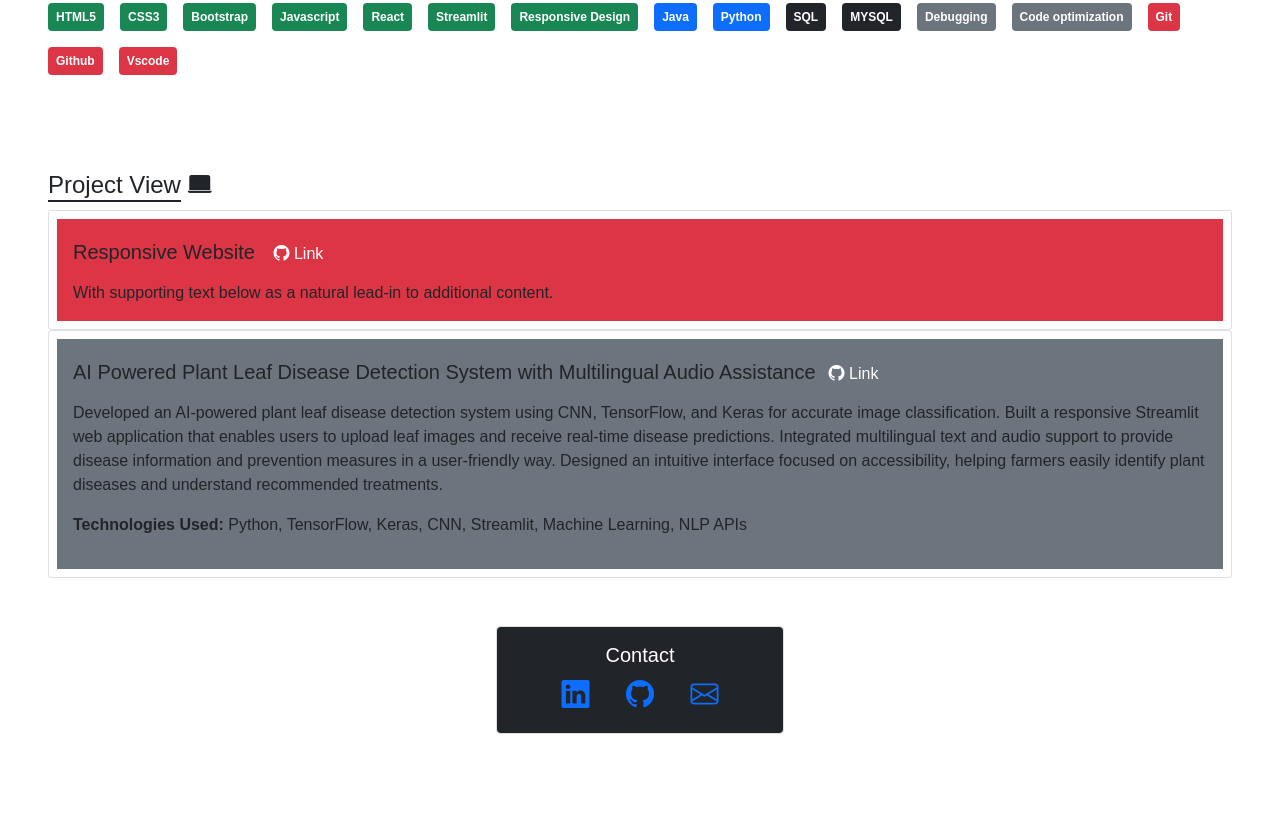
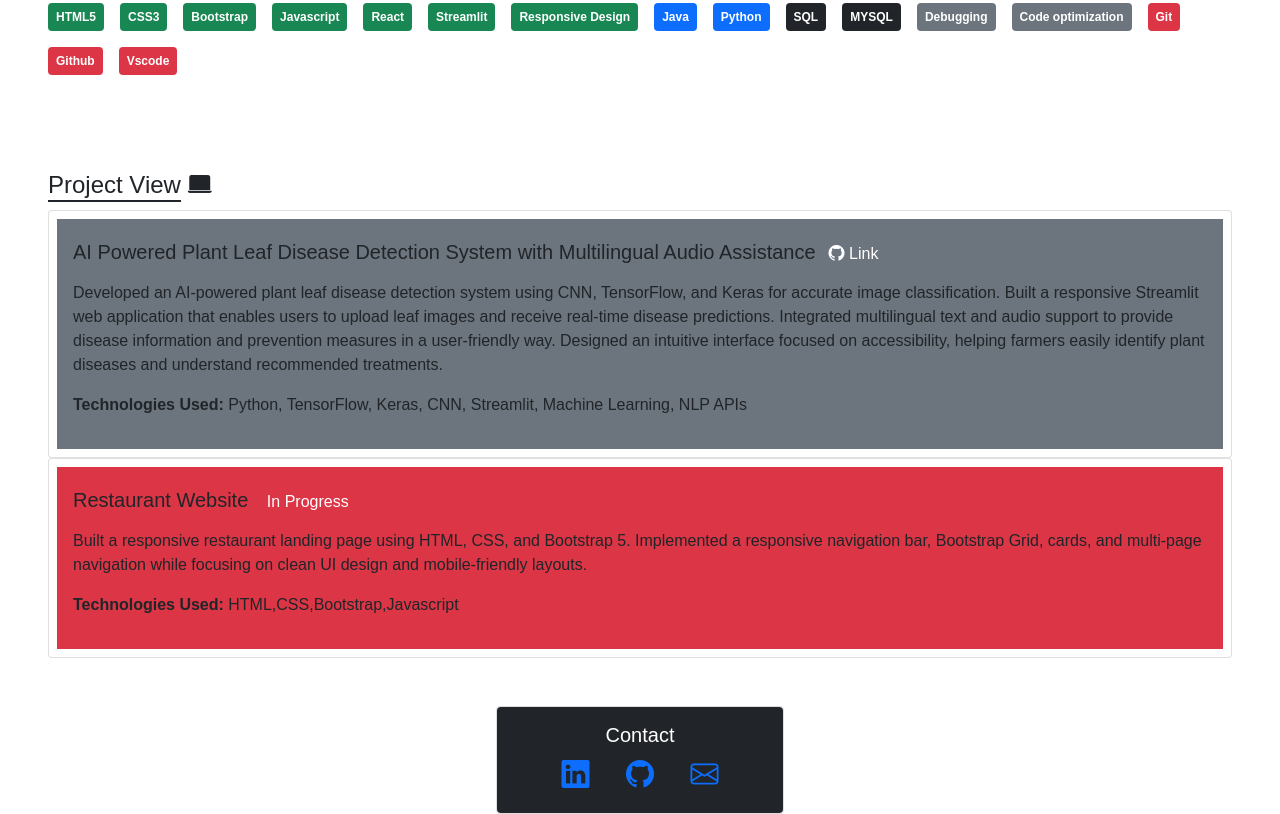
Before and after one commit to loges2503/Bootstrap-Portfolio, a plain HTML site: page index.html in a window 1280 px wide. Shown: the part 1014-1828 px from the top of the page. Before the commit the page ends 1748 px from the top, so only its background shows below. Drawn offline with nearby package versions, Linux system fonts and the light colour scheme.

Commit message:
updated portfolio design

```diff
--- a/index.html
+++ b/index.html
@@ -126,14 +126,7 @@
 
   <div class="container-fluid p-5 ">
      <h4><span class="d-inline-block border-bottom  border-dark border-2  " id="Project">Project View</span> <i class="bi bi-laptop-fill"></i></h4>
-    <div class="card">
 
-  <div class="card-body m-2 bg-danger">
-    <h5 class="card-title">Responsive Website <a href="#" class="btn btn-danger"><i class="bi bi-github"></i> Link</a></h5>
-    <p class="card-text">With supporting text below as a natural lead-in to additional content.</p>
-
-  </div>
-</div>
   <div class="card">
 
   <div class="card-body m-2 bg-secondary">
@@ -144,6 +137,19 @@ Integrated multilingual text and audio support to provide disease information an
 Designed an intuitive interface focused on accessibility, helping farmers easily identify plant diseases and understand recommended treatments.</p>
 <p><span class="fw-bold">Technologies Used:</span>
 Python, TensorFlow, Keras, CNN, Streamlit, Machine Learning, NLP APIs</p>
+
+  </div>
+</div>
+
+  <div class="card">
+
+  <div class="card-body m-2 bg-danger">
+    <h5 class="card-title">Restaurant  Website <a href="#" class="btn btn-danger"> In Progress</a></h5>
+    <p class="card-text">Built a responsive restaurant landing page using HTML, CSS, and Bootstrap 5. Implemented a responsive navigation bar, Bootstrap Grid, cards, and multi-page navigation
+       while focusing on clean UI design and mobile-friendly layouts.</p>
+       <p><span class="fw-bold">Technologies Used:</span>
+HTML,CSS,Bootstrap,Javascript</p>
+
 
   </div>
 </div>
@@ -168,6 +174,3 @@ Python, TensorFlow, Keras, CNN, Streamlit, Machine Learning, NLP APIs</p>
 
 </body>
 </html>
-
-
-<!-- extra colors epdi add panlam aprm bg image for project apro project link kulla oru github icon -->
```
